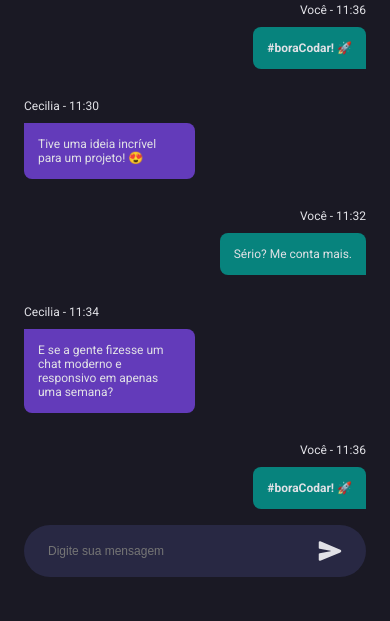
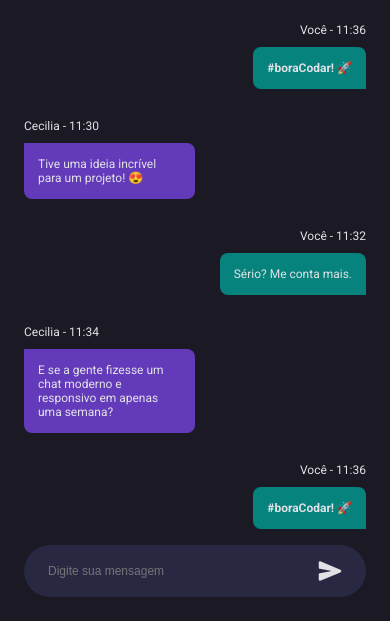
Before and after one commit to rosendo2015/chat-html, a plain HTML site: page index.html in a window 390 px wide. Shown: the part 223-844 px from the top of the page. Drawn offline with Linux system fonts and the light colour scheme.

Commit message:
body top mobile

```diff
--- a/style.css
+++ b/style.css
@@ -11,7 +11,7 @@
   font-family: "Roboto", sans-serif;
   height: 100vh;
   overflow: hidden;
-  padding: 11rem 0;
+  padding: 13rem 0;
 
 }
 :root {
```
